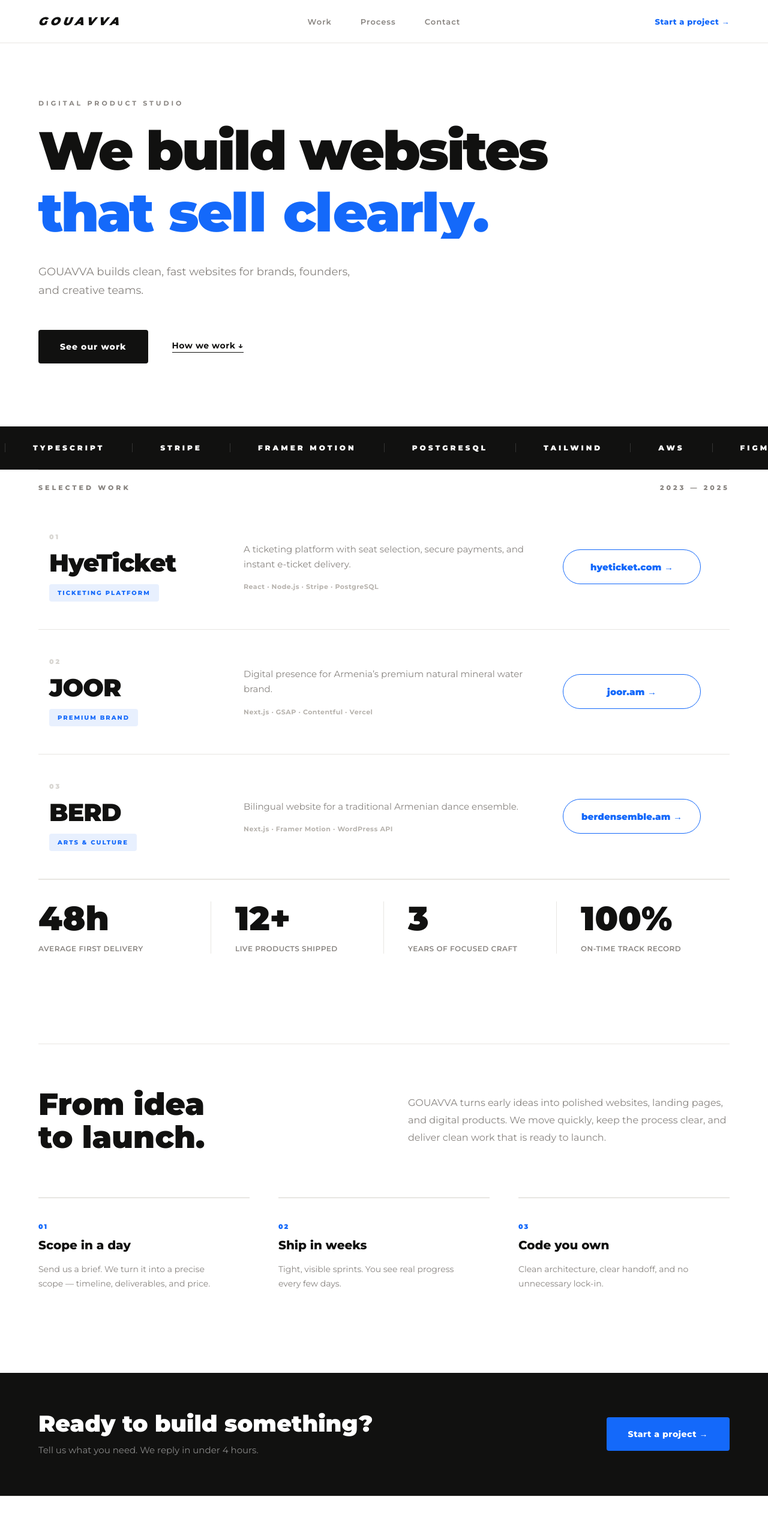
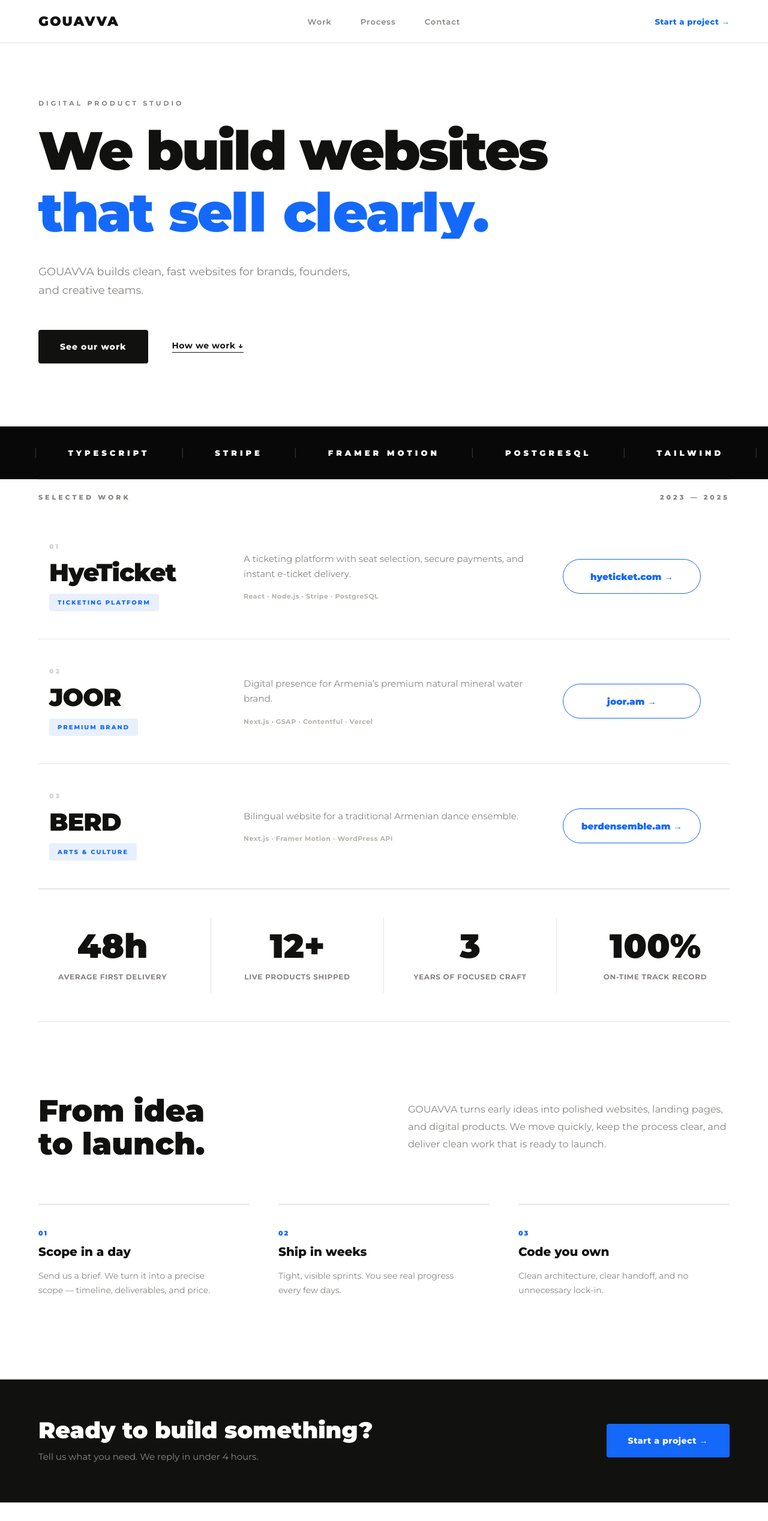
Before and after one commit to leengoes/gouavva, a website: page index.html in a window 1280 px wide. Shown: the top 2536 px of the page at 60% size. Drawn offline with Linux system fonts and the light colour scheme.

Commit message:
Update index.html

```diff
--- a/index.html
+++ b/index.html
@@ -25,6 +25,7 @@
     --mid: #888480;
     --light: #f9f8f6;
     --font: 'Montserrat', sans-serif;
+    --logo-font: 'Google Sans', 'Product Sans', 'Montserrat', Arial, sans-serif;
     --max: 1440px;
   }
 
@@ -74,14 +75,13 @@
   }
 
   .nav-logo {
-    font-size: 19px;
+    font-family: var(--logo-font);
+    font-size: 22px;
     font-weight: 900;
-    font-style: italic;
-    letter-spacing: 5px;
+    letter-spacing: 2px;
     text-transform: uppercase;
     color: var(--ink);
     white-space: nowrap;
-    transform: skew(-8deg);
   }
 
   .nav-links {
@@ -273,30 +273,33 @@
   }
 
   .marquee-wrap {
-    height: 72px;
-    background: var(--ink);
+    width: 100%;
+    height: 88px;
+    background: #080808;
     overflow: hidden;
     display: flex;
     align-items: center;
-    border-top: 1px solid var(--ink);
-    border-bottom: 1px solid var(--ink);
+    border-top: 2px solid #080808;
+    border-bottom: 2px solid #080808;
   }
 
   .marquee-track {
     display: flex;
     align-items: center;
     white-space: nowrap;
-    animation: marquee 22s linear infinite;
+    min-width: max-content;
+    animation: marquee 24s linear infinite;
   }
 
   .marquee-item {
-    padding: 0 46px;
-    border-right: 1px solid rgba(255,255,255,.16);
-    font-size: 12px;
+    padding: 0 54px;
+    border-right: 1px solid rgba(255,255,255,.22);
+    font-size: 13px;
     font-weight: 900;
-    letter-spacing: 4px;
+    letter-spacing: 5px;
     text-transform: uppercase;
     color: #ffffff;
+    opacity: 1;
   }
 
   @keyframes marquee {
@@ -412,25 +415,20 @@
   .project-url {
     justify-self: start;
     margin-left: 22px;
-
     display: inline-flex;
     align-items: center;
     justify-content: center;
-
     min-width: 230px;
     height: 58px;
     padding: 0 28px;
-
     border: 1.5px solid var(--blue);
     border-radius: 999px;
     background: var(--white);
     color: var(--blue);
-
     font-size: 15px;
     font-weight: 900;
     letter-spacing: .1px;
     white-space: nowrap;
-
     transition:
       color .25s ease,
       background .25s ease,
@@ -446,44 +444,58 @@
   }
 
   .stats-section {
-    padding: 0 0 70px;
+    padding: 0 0 48px;
     margin-top: 0;
   }
 
+  .stats-section .section-wrap {
+    padding-top: 0;
+  }
+
   .stats-grid {
+    min-height: 220px;
     display: grid;
     grid-template-columns: repeat(4, 1fr);
+    align-items: center;
     gap: 0;
   }
 
   .stat-item {
-    padding: 0 40px 0 0;
+    height: 126px;
+    padding: 0 40px;
     border-right: 1px solid var(--ghost);
+    display: flex;
+    flex-direction: column;
+    align-items: center;
+    justify-content: center;
   }
 
-  .stat-item + .stat-item {
-    padding-left: 40px;
+  .stat-item:first-child {
+    padding-left: 0;
   }
 
   .stat-item:last-child {
     border-right: none;
+    padding-right: 0;
   }
 
   .stat-val {
     display: block;
-    margin-bottom: 12px;
+    margin-bottom: 16px;
     font-size: 56px;
     font-weight: 900;
     line-height: 1;
     color: var(--ink);
+    text-align: center;
   }
 
   .stat-label {
     font-size: 12px;
-    font-weight: 600;
+    font-weight: 700;
     color: var(--mid);
-    letter-spacing: .5px;
+    letter-spacing: .7px;
     text-transform: uppercase;
+    text-align: center;
   }
 
   .count-up {
@@ -491,7 +503,7 @@
   }
 
   .how-section {
-    padding: 80px 0 96px;
+    padding: 72px 0 96px;
   }
 
   .how-header {
@@ -612,13 +624,12 @@
   .foot-logo {
     display: block;
     margin-bottom: 8px;
-    font-size: 18px;
+    font-family: var(--logo-font);
+    font-size: 22px;
     font-weight: 900;
-    font-style: italic;
-    letter-spacing: 5px;
+    letter-spacing: 2px;
     text-transform: uppercase;
     color: var(--ink);
-    transform: skew(-8deg);
   }
 
   .foot-sub {
@@ -653,11 +664,15 @@
 
     .stats-grid {
       grid-template-columns: repeat(2, 1fr);
-      gap: 40px 0;
+      min-height: auto;
+      gap: 24px 0;
+      padding: 30px 0;
     }
 
     .stat-item {
       border-right: none;
+      height: auto;
+      padding: 24px 32px;
     }
 
     .how-header {
@@ -677,8 +692,8 @@
     }
 
     .nav-logo {
-      font-size: 17px;
-      letter-spacing: 4px;
+      font-size: 20px;
+      letter-spacing: 1.8px;
     }
 
     .nav-links {
@@ -707,12 +722,13 @@
 
     .stats-grid {
       grid-template-columns: 1fr;
-      gap: 28px;
+      gap: 0;
+      padding: 24px 0;
     }
 
     .stat-item,
     .stat-item + .stat-item {
-      padding: 0 0 28px 0;
+      padding: 28px 0;
       border-right: none;
       border-bottom: 1px solid var(--ghost);
     }
@@ -731,6 +747,10 @@
       padding: 36px 24px;
       flex-direction: column;
       align-items: flex-start;
+    }
+
+    .foot-logo {
+      font-size: 20px;
     }
   }
 
@@ -767,13 +787,13 @@
     }
 
     .marquee-wrap {
-      height: 64px;
+      height: 76px;
     }
 
     .marquee-item {
-      padding: 0 32px;
-      font-size: 11px;
-      letter-spacing: 3px;
+      padding: 0 38px;
+      font-size: 12px;
+      letter-spacing: 4px;
     }
   }
 </style>
@@ -915,7 +935,7 @@
 
 <section class="stats-section">
   <div class="section-wrap">
-    <hr class="section-divider" style="margin-bottom:36px">
+    <hr class="section-divider">
 
     <div class="stats-grid">
       <div class="stat-item reveal">
@@ -938,13 +958,13 @@
         <span class="stat-label">On-time track record</span>
       </div>
     </div>
+
+    <hr class="section-divider">
   </div>
 </section>
 
 <section class="how-section" id="process">
   <div class="section-wrap">
-    <hr class="section-divider" style="margin-bottom:72px">
-
     <div class="how-header">
       <h2 class="how-h2 reveal">From idea<br>to launch.</h2>
 
```
